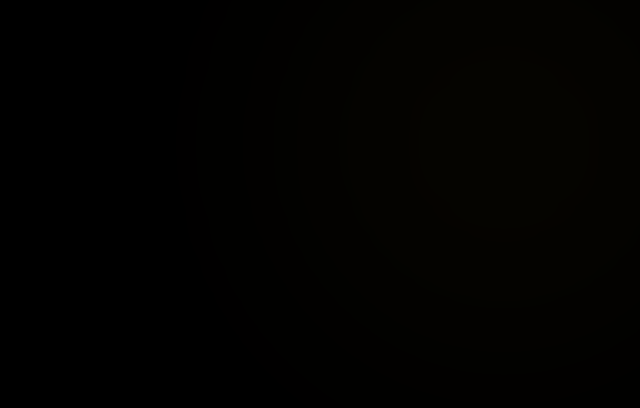
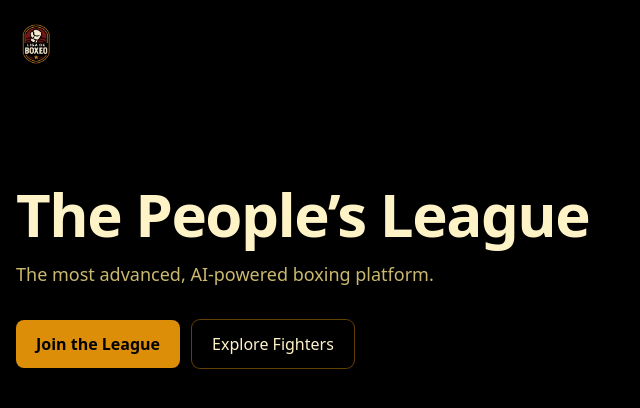
Before and after one commit to ebjai/ligabox, a React (Vite) app in the folder ligabox-final/: page / in a window 1280 px wide. Shown: the top 408 px of the page, without its empty margins (0-640 px from the left). Built offline with nearby package versions, Linux system fonts and the light colour scheme.

Commit message:
Update App.tsx

```diff
--- a/ligabox-final/src/App.tsx
+++ b/ligabox-final/src/App.tsx
@@ -1,37 +1,47 @@
-// ligabox-final/src/components/AnimatedBackground.tsx
-import { motion } from "framer-motion";
+// ligabox-final/src/App.tsx
+import AnimatedBackground from "./components/AnimatedBackground";
 
-export default function AnimatedBackground() {
+export default function App() {
   return (
-    <div
-      className="absolute inset-0 -z-10 overflow-hidden pointer-events-none"
-      aria-hidden="true"
-    >
-      {/* Contrast scrim to protect text/readability */}
-      <div className="absolute inset-0 bg-black/55" />
+    <div className="relative min-h-screen bg-black text-amber-100">
+      <AnimatedBackground />
 
-      {/* Gentle tinted haze */}
-      <div className="absolute inset-0 bg-[radial-gradient(ellipse_at_top,_var(--tw-gradient-stops))] from-amber-900/12 via-red-900/6 to-transparent" />
+      <div className="relative z-10">
+        <header className="container mx-auto px-4 py-6 flex items-center gap-3">
+          <img
+            src="/ldblogotransparent.png"
+            alt="Liga de Boxeo"
+            className="h-10 w-auto"
+          />
+          <span className="sr-only">Liga de Boxeo</span>
+        </header>
 
-      {/* Soft “smoke” orbs (very low opacity, heavy blur) */}
-      <motion.div
-        className="absolute -top-20 left-1/4 w-[28rem] h-[28rem] bg-amber-400/10 rounded-full blur-[120px]"
-        initial={{ opacity: 0.25, scale: 1, x: -40, y: 0 }}
-        animate={{ opacity: 0.35, scale: 1.06, x: 30, y: 28 }}
-        transition={{ duration: 16, repeat: Infinity, repeatType: "reverse", ease: "easeInOut" }}
-      />
-      <motion.div
-        className="absolute top-1/3 right-[18%] w-[26rem] h-[26rem] bg-red-500/8 rounded-full blur-[130px]"
-        initial={{ opacity: 0.2, scale: 1, x: 30, y: 0 }}
-        animate={{ opacity: 0.3, scale: 1.08, x: -30, y: -30 }}
-        transition={{ duration: 18, repeat: Infinity, repeatType: "reverse", ease: "easeInOut" }}
-      />
-      <motion.div
-        className="absolute -bottom-28 left-1/3 w-[34rem] h-[34rem] bg-amber-300/8 rounded-full blur-[140px]"
-        initial={{ opacity: 0.18, scale: 1, x: 0, y: 20 }}
-        animate={{ opacity: 0.28, scale: 1.04, x: 0, y: -20 }}
-        transition={{ duration: 20, repeat: Infinity, repeatType: "reverse", ease: "easeInOut" }}
-      />
+        <main className="container mx-auto px-4 py-16 md:py-24">
+          <div className="max-w-3xl">
+            <h1 className="text-4xl md:text-6xl font-extrabold tracking-tight text-amber-100">
+              The People’s League
+            </h1>
+            <p className="mt-4 text-lg text-amber-200/80">
+              The most advanced, AI-powered boxing platform.
+            </p>
+
+            <div className="mt-8 flex gap-3">
+              <a
+                href="/join"
+                className="inline-flex items-center rounded-lg bg-amber-500/90 hover:bg-amber-400 text-black font-semibold px-5 py-3"
+              >
+                Join the League
+              </a>
+              <a
+                href="/fighters"
+                className="inline-flex items-center rounded-lg ring-1 ring-amber-500/40 hover:ring-amber-400/60 px-5 py-3"
+              >
+                Explore Fighters
+              </a>
+            </div>
+          </div>
+        </main>
+      </div>
     </div>
   );
 }
```
